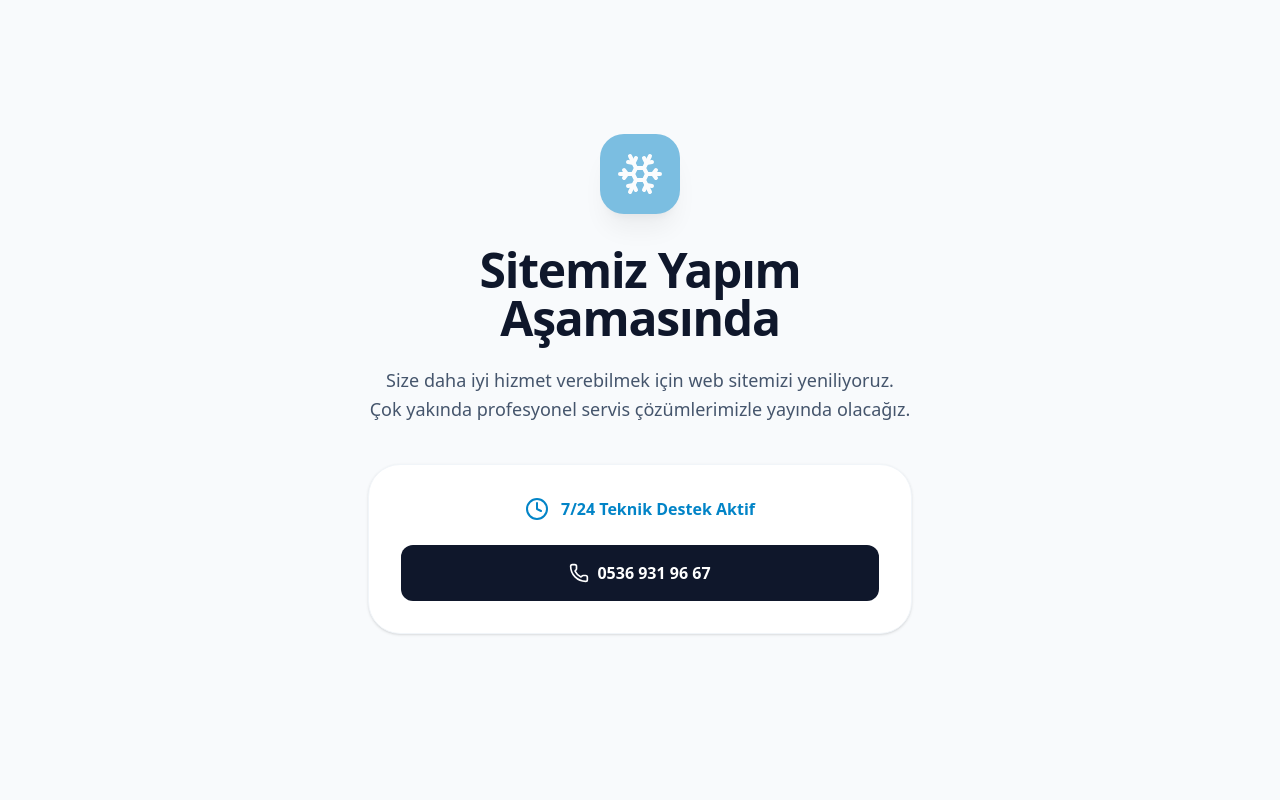
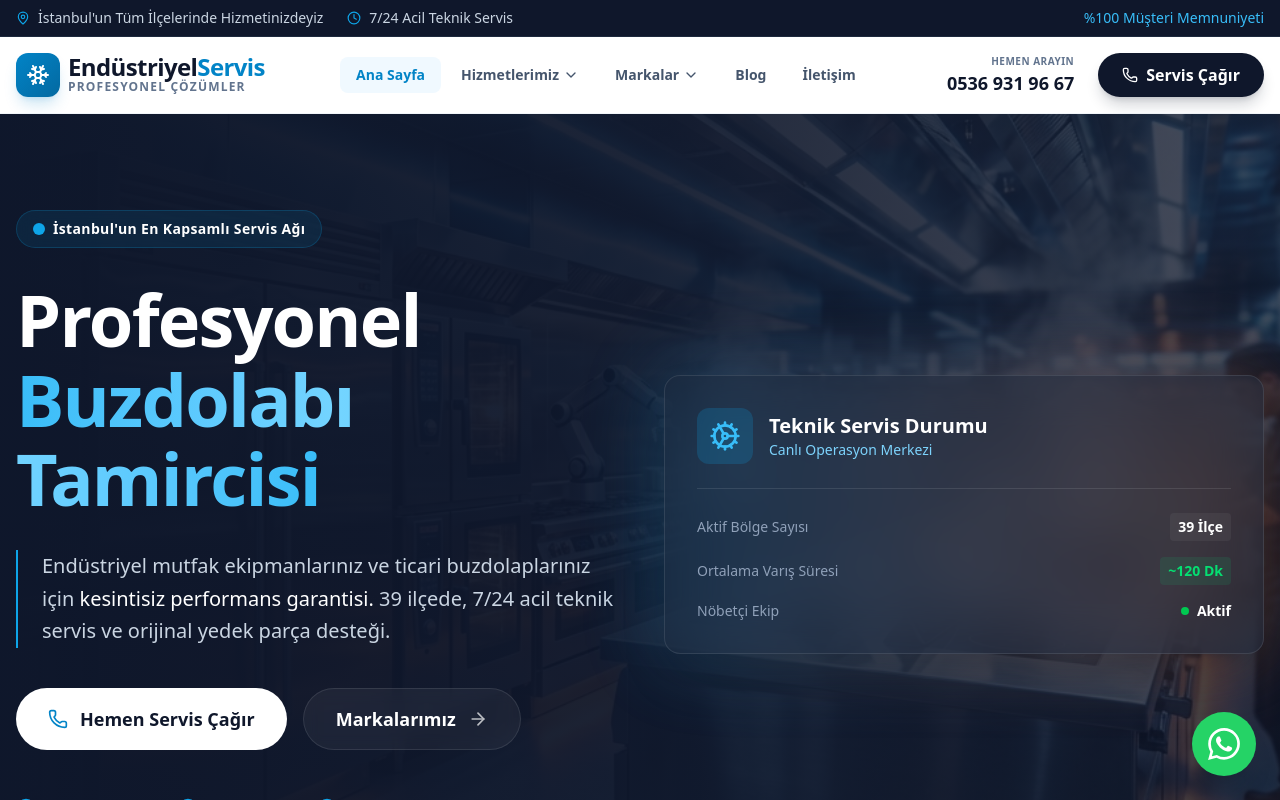
Before and after one commit to gokhanazp/endustriyel-mutfak, a Next.js app: page / in a window 1280 px wide. Shown: the top 800 px of the page. Built offline with nearby package versions, Linux system fonts and the light colour scheme.

Commit message:
feat: remove maintenance mode and enable google indexing

```diff
--- a/app/layout.tsx
+++ b/app/layout.tsx
@@ -5,34 +5,18 @@ import "./globals.css";
 import Header from "@/components/Header";
 import Footer from "@/components/Footer";
 import WhatsAppButton from "@/components/WhatsAppButton";
-import { Snowflake, Clock, Phone } from 'lucide-react';
 
 const inter = Inter({ subsets: ["latin"], variable: "--font-inter" });
 
-// BAKIM MODU AYARI (Google indekslemesini her zaman engeller)
-const isMaintenanceMode = true;
-
 export const metadata: Metadata = {
-  title: isMaintenanceMode ? "Sitemiz Yapım Aşamasında" : {
+  title: {
     template: "%s | İstanbul Endüstriyel Buzdolabı Tamircisi",
     default: "Endüstriyel Buzdolabı Tamircisi - 7/24 Profesyonel Servis",
   },
   description: "İstanbul genelinde en yakın endüstriyel buzdolabı tamircisi olarak 7/24 profesyonel tamir, bakım ve teknik servis hizmeti sunuyoruz. Orijinal parça garantili.",
   metadataBase: new URL("https://endustriyelbuzdolabitamircisi.com"),
-  robots: { index: false, follow: false }, // Yapım aşamasında indeksleme kapalı
+  robots: { index: true, follow: true },
 };
-
-// İstemci tarafı kontrolü için küçük bir script
-const maintenanceBypassScript = `
-  (function() {
-    const urlParams = new URLSearchParams(window.location.search);
-    if (urlParams.get('onizleme') === 'ac') {
-      localStorage.setItem('maintenance_bypass', 'true');
-      // URL'deki parametreyi temizle (şık dursun)
-      window.history.replaceState({}, document.title, window.location.pathname);
-    }
-  })();
-`;
 
 export default function RootLayout({
   children,
@@ -41,72 +25,11 @@ export default function RootLayout({
 }>) {
   return (
     <html lang="tr">
-      <head>
-        <script dangerouslySetInnerHTML={{ __html: maintenanceBypassScript }} />
-        <style dangerouslySetInnerHTML={{
-          __html: `
-          .maintenance-overlay {
-            position: fixed;
-            inset: 0;
-            z-index: 9999;
-            background: #f8fafc;
-            display: flex;
-            align-items: center;
-            justify-content: center;
-          }
-          /* Eğer localstorage'da izin varsa overlay'i gizle */
-          html.authorized .maintenance-overlay {
-            display: none !important;
-          }
-        `}} />
-      </head>
       <body className={`${inter.variable} font-sans min-h-screen flex flex-col`}>
-        {/* Bakım Modu Katmanı */}
-        <div id="maintenance-screen" className="maintenance-overlay">
-          <div className="max-w-xl w-full text-center p-4">
-            <div className="mb-8 inline-flex items-center justify-center p-4 bg-primary-600 rounded-3xl shadow-xl text-white animate-pulse">
-              <Snowflake className="h-12 w-12" />
-            </div>
-            <h1 className="text-4xl md:text-5xl font-bold text-slate-900 mb-6 tracking-tight">
-              Sitemiz Yapım Aşamasında
-            </h1>
-            <p className="text-slate-600 text-lg mb-10 leading-relaxed">
-              Size daha iyi hizmet verebilmek için web sitemizi yeniliyoruz.
-              Çok yakında profesyonel servis çözümlerimizle yayında olacağız.
-            </p>
-
-            <div className="bg-white p-8 rounded-[2rem] shadow-sm border border-slate-100 mb-8">
-              <div className="flex flex-col gap-6 items-center">
-                <div className="flex items-center gap-3 text-primary-600">
-                  <Clock className="h-6 w-6" />
-                  <span className="font-bold">7/24 Teknik Destek Aktif</span>
-                </div>
-                <a href="tel:05369319667" className="w-full flex items-center justify-center gap-2 bg-slate-900 text-white px-8 py-4 rounded-xl font-bold hover:bg-primary-600 transition-all">
-                  <Phone className="h-5 w-5" /> 0536 931 96 67
-                </a>
-              </div>
-            </div>
-          </div>
-        </div>
-
-        {/* Gerçek İçerik (Sadece yetkili kullanıcı ve build sonrası görünür) */}
-        <div id="main-content">
-          <Header />
-          <main className="flex-grow">{children}</main>
-          <Footer />
-          <WhatsAppButton />
-        </div>
-
-        {/* Yetki Kontrol Scripti */}
-        <script dangerouslySetInnerHTML={{
-          __html: `
-          (function() {
-            if (localStorage.getItem('maintenance_bypass') === 'true') {
-              document.documentElement.classList.add('authorized');
-              document.getElementById('maintenance-screen').style.display = 'none';
-            }
-          })();
-        `}} />
+        <Header />
+        <main className="flex-grow">{children}</main>
+        <Footer />
+        <WhatsAppButton />
       </body>
     </html>
   );
--- a/app/robots.ts
+++ b/app/robots.ts
@@ -6,7 +6,7 @@ export default function robots(): MetadataRoute.Robots {
     return {
         rules: {
             userAgent: '*',
-            disallow: '/',
+            allow: '/',
         },
         sitemap: 'https://endustriyelbuzdolabitamircisi.com/sitemap.xml',
     };
```
